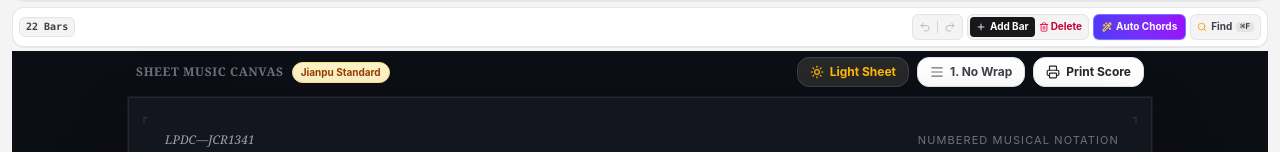
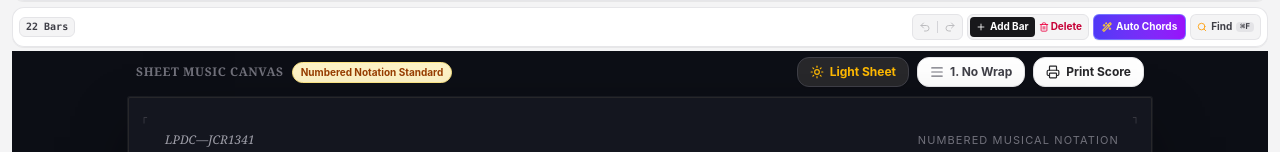
Before and after one commit to CyberOoHim/easy-composer, a Next.js app: page / in a window 1280 px wide. Shown: the part 142-294 px from the top of the page. Built offline with nearby package versions, Linux system fonts and the light colour scheme.

Commit message:
refactor: replace Jianpu terminology with standard numbered notation in UI and code

```diff
--- a/components/ComposerEditor.tsx
+++ b/components/ComposerEditor.tsx
@@ -29,7 +29,7 @@ import {
   autoRearrangeSongMeasures,
   autoWrapSongMeasures,
 } from '@/lib/taigiUtils';
-import { groupMeasuresIntoSystems } from '@/lib/jianpuEngraver';
+import { groupMeasuresIntoSystems } from '@/lib/numberedNotationEngraver';
 import { autoArrangeSongChords } from '@/lib/chordArranger';
 import { scrollToCardElement } from '@/lib/utils';
 import {
--- a/components/HeaderBar.tsx
+++ b/components/HeaderBar.tsx
@@ -682,7 +682,7 @@ export const HeaderBar: React.FC<HeaderBarProps> = ({
                     Notes Zoom
                   </span>
                   <span className="text-[10px] text-zinc-500 dark:text-zinc-400">
-                    Scale Jianpu note digits & beams
+                    Scale numbered notation digits & beams
                   </span>
                 </div>
               </div>
--- a/components/NumberedNotationNoteComponent.tsx
+++ b/components/NumberedNotationNoteComponent.tsx
@@ -53,7 +53,7 @@ export const NumberedNotationNoteComponent: React.FC<NumberedNotationNoteCompone
 
   const isTriplet = !isNonNotation && (note.isTriplet || note.duration === 0.333 || note.duration === 0.667);
   const showDoubleDot = !isNonNotation && (note.isDoubleDotted || note.duration === 1.75 || note.duration === 3.5);
-  // In standard Jianpu (簡譜):
+  // In standard numbered notation:
   // 1 beat: 1
   // 1.5 beats: 1· (dotted quarter)
   // 2 beats: 1 - (half note: note + 1 dash)
--- a/components/composer/RealSheetCanvas.tsx
+++ b/components/composer/RealSheetCanvas.tsx
@@ -22,7 +22,7 @@ import {
   groupMeasuresIntoSystems,
   EngravedMeasure,
   EngravedNote,
-} from '@/lib/jianpuEngraver';
+} from '@/lib/numberedNotationEngraver';
 import { FloatingScoreHud } from './FloatingScoreHud';
 import { PianoKeyboard } from '@/components/PianoKeyboard';
 import { AudioEngine, audioEngine as defaultAudioEngine } from '@/lib/audioEngine';
@@ -1768,7 +1768,7 @@ export const RealSheetCanvas: React.FC<RealSheetCanvasProps> = ({
             Sheet Music Canvas
           </span>
           <span className="inline-flex items-center px-2 py-0.5 rounded-full text-[10px] font-bold bg-amber-100 text-amber-800 dark:bg-amber-950/70 dark:text-amber-300 border border-amber-200 dark:border-amber-800">
-            Jianpu Standard
+            Numbered Notation Standard
           </span>
         </div>
 
--- a/lib/jianpuEngraver.ts
+++ b/lib/numberedNotationEngraver.ts
@@ -94,8 +94,8 @@ export function getBeamCountForDuration(duration: NoteDuration): number {
 }
 
 /**
- * Determine how many sustain dashes '-' follow the note digit in standard Jianpu notation.
- * In standard Jianpu:
+ * Determine how many sustain dashes '-' follow the note digit in standard numbered notation.
+ * In standard numbered notation:
  * - Quarter note (1 beat): "1" (0 dashes)
  * - Half note (2 beats): "1 -" (1 dash)
  * - Dotted half note (3 beats): "1 - -" (2 dashes)
```
Also changed, not shown: .agents/skills/sheet-music-to-json/scripts/convert-sheet.mjs, 2 other files (tests, documents, lock files or other folders).
